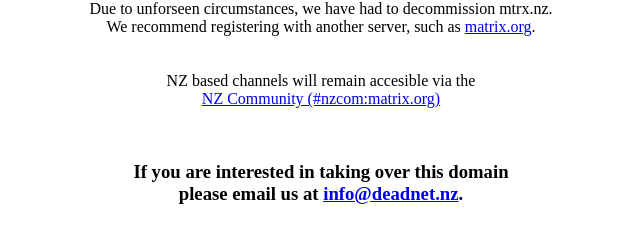
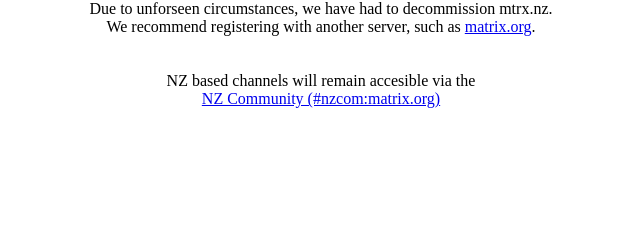
Before and after one commit to idanoo/static.mtrx.nz, a plain HTML site: page index.html in a window 1280 px wide. Shown: the part 108-350 px from the top of the page, without its empty margins (319-959 px from the left). Drawn offline with Linux system fonts and the light colour scheme.

Commit message:
Remove email

```diff
--- a/index.html
+++ b/index.html
@@ -13,8 +13,6 @@
         <p>Due to unforseen circumstances, we have had to decommission mtrx.nz.<br/>
           We recommend registering with another server, such as <a href="https://app.element.io/" target="_blank">matrix.org</a>.<br/><br/><br/>
         NZ based channels will remain accesible via the<br/><a href="https://matrix.to/#/#nzcom:matrix.org" target="_blank">NZ Community (#nzcom:matrix.org)</a></p>
-        <br/>
-        <h3>If you are interested in taking over this domain<br/>please email us at <a href="mailto:info@deadnet.nz">info@deadnet.nz</a>.</h3>
     </main>
   </body>
 </html>
```
